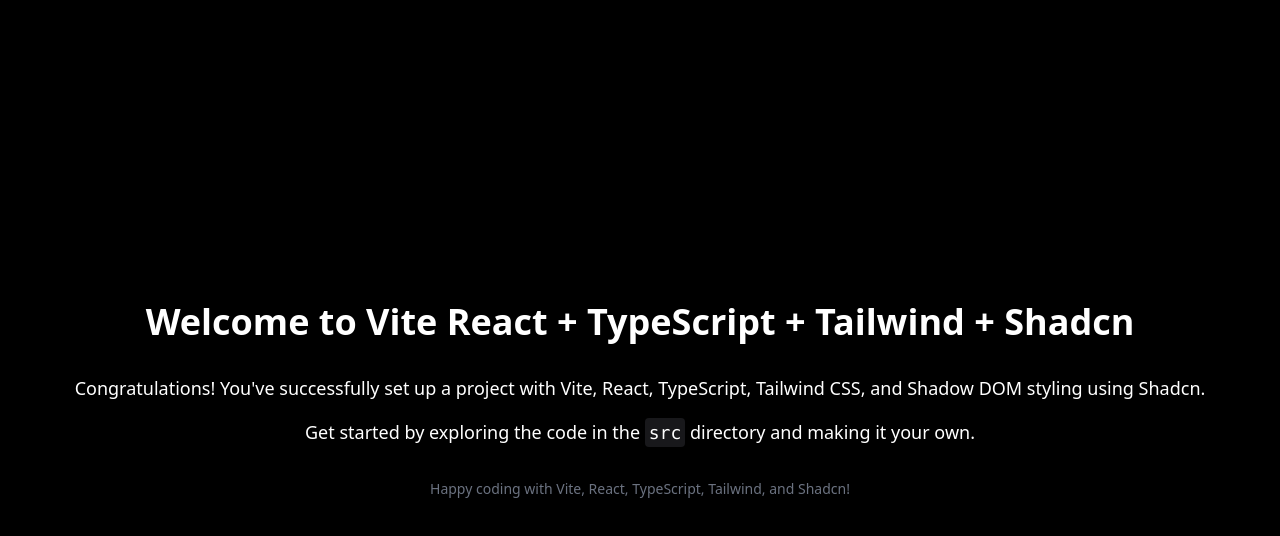
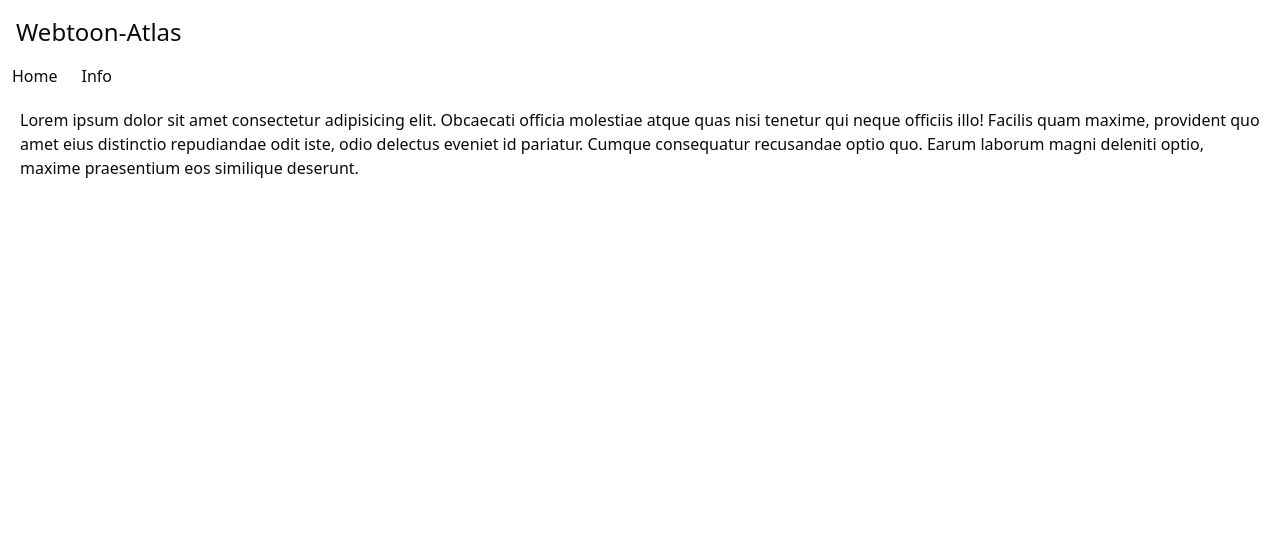
Before and after one commit to node-ninjas/webtoon-atlas, a React (Vite) app: page / in a window 1280 px wide. Shown: the top 536 px of the page. Built offline with nearby package versions, Linux system fonts and the light colour scheme.

Commit message:
Works on webtoonaltas (#7)
* update Port in 3500

* update the site of the newest stand

* create AppRouter and routes one

* AppRouter works

* style added

```diff
--- a/index.html
+++ b/index.html
@@ -4,7 +4,7 @@
         <meta charset="UTF-8" />
         <link rel="icon" type="image/svg+xml" href="/vite.svg" />
         <meta name="viewport" content="width=device-width, initial-scale=1.0" />
-        <title>React + TypeScript + Tailwind + Shadcn</title>
+        <title>Webtoon-Atlas</title>
     </head>
     <body>
         <div id="root"></div>
--- a/package.json
+++ b/package.json
@@ -4,7 +4,7 @@
     "version": "0.0.0",
     "type": "module",
     "scripts": {
-        "dev": "vite --open",
+        "dev": "vite --port 3500 --open",
         "build": "tsc && vite build",
         "lint": "eslint . --ext ts,tsx --report-unused-disable-directives --max-warnings 0",
         "preview": "vite preview"
@@ -16,6 +16,7 @@
         "lucide-react": "^0.331.0",
         "react": "^18.2.0",
         "react-dom": "^18.2.0",
+        "react-router-dom": "^6.22.3",
         "tailwind-merge": "^2.2.1",
         "tailwindcss-animate": "^1.0.7"
     },
--- a/src/App.tsx
+++ b/src/App.tsx
@@ -1,28 +1,13 @@
+import { Outlet } from "react-router-dom"
+import { Header } from "./components/Header"
+
 function App() {
     return (
         <>
-            <div className="bg-black text-white min-h-screen flex flex-col items-center justify-center">
-                <header className="text-4xl font-bold mb-8">
-                    Welcome to Vite React + TypeScript + Tailwind + Shadcn
-                </header>
-                <main className="text-lg text-center">
-                    <p>
-                        Congratulations! You've successfully set up a project
-                        with Vite, React, TypeScript, Tailwind CSS, and Shadow
-                        DOM styling using Shadcn.
-                    </p>
-                    <p className="mt-4">
-                        Get started by exploring the code in the{' '}
-                        <code>src</code> directory and making it your own.
-                    </p>
-                </main>
-                <footer className="mt-8 text-sm text-gray-500">
-                    <p>
-                        Happy coding with Vite, React, TypeScript, Tailwind, and
-                        Shadcn!
-                    </p>
-                </footer>
-            </div>
+            <Header />
+            <main className="m-5">
+                <Outlet />
+            </main>
         </>
     )
 }
--- /dev/null
+++ b/src/AppRouter.tsx
@@ -0,0 +1,26 @@
+import { createBrowserRouter } from "react-router-dom";
+import App from "./App"
+import { Page404 } from "./pages/Page404";
+import { PageHome } from "./pages/PageHome";
+import { PageInfo } from "./pages/PageInfo";
+
+
+const router = createBrowserRouter([
+    {
+        path: "/",
+        errorElement: <Page404 />,
+        element: <App />,
+        children: [
+            {
+                path: "/",
+                element: <PageHome />
+            },
+            {
+                path: "/info",
+                element: <PageInfo />
+            }
+        ]
+    }
+])
+
+export default router;
--- /dev/null
+++ b/src/components/Header.tsx
@@ -0,0 +1,10 @@
+import { Nav } from "./Nav"
+
+export const Header = () => {
+    return (
+        <>
+            <h1 className="text-2xl m-4">Webtoon-Atlas</h1>
+            <Nav />
+        </>
+    )
+}
--- /dev/null
+++ b/src/components/Nav.tsx
@@ -0,0 +1,10 @@
+import { NavLink } from 'react-router-dom';
+
+export const Nav = () => {
+    return (
+        <nav>
+            <NavLink to="/" className="m-3">Home</NavLink>
+            <NavLink to="/info" className="m-3">Info</NavLink>
+        </nav>
+    )
+}
--- /dev/null
+++ b/src/components/ui/button.tsx
@@ -0,0 +1,56 @@
+import * as React from "react"
+import { Slot } from "@radix-ui/react-slot"
+import { cva, type VariantProps } from "class-variance-authority"
+
+import { cn } from "@/lib/utils"
+
+const buttonVariants = cva(
+  "inline-flex items-center justify-center whitespace-nowrap rounded-md text-sm font-medium ring-offset-background transition-colors focus-visible:outline-none focus-visible:ring-2 focus-visible:ring-ring focus-visible:ring-offset-2 disabled:pointer-events-none disabled:opacity-50",
+  {
+    variants: {
+      variant: {
+        default: "bg-primary text-primary-foreground hover:bg-primary/90",
+        destructive:
+          "bg-destructive text-destructive-foreground hover:bg-destructive/90",
+        outline:
+          "border border-input bg-background hover:bg-accent hover:text-accent-foreground",
+        secondary:
+          "bg-secondary text-secondary-foreground hover:bg-secondary/80",
+        ghost: "hover:bg-accent hover:text-accent-foreground",
+        link: "text-primary underline-offset-4 hover:underline",
+      },
+      size: {
+        default: "h-10 px-4 py-2",
+        sm: "h-9 rounded-md px-3",
+        lg: "h-11 rounded-md px-8",
+        icon: "h-10 w-10",
+      },
+    },
+    defaultVariants: {
+      variant: "default",
+      size: "default",
+    },
+  }
+)
+
+export interface ButtonProps
+  extends React.ButtonHTMLAttributes<HTMLButtonElement>,
+    VariantProps<typeof buttonVariants> {
+  asChild?: boolean
+}
+
+const Button = React.forwardRef<HTMLButtonElement, ButtonProps>(
+  ({ className, variant, size, asChild = false, ...props }, ref) => {
+    const Comp = asChild ? Slot : "button"
+    return (
+      <Comp
+        className={cn(buttonVariants({ variant, size, className }))}
+        ref={ref}
+        {...props}
+      />
+    )
+  }
+)
+Button.displayName = "Button"
+
+export { Button, buttonVariants }
--- a/src/lib/utils.ts
+++ /dev/null
@@ -1,6 +0,0 @@
-import { type ClassValue, clsx } from "clsx"
-import { twMerge } from "tailwind-merge"
-
-export function cn(...inputs: ClassValue[]) {
-  return twMerge(clsx(inputs))
-}
--- a/src/main.tsx
+++ b/src/main.tsx
@@ -1,5 +1,7 @@
 import ReactDOM from "react-dom/client";
-import App from "./App.tsx";
+
 import "./index.scss";
+import { RouterProvider } from "react-router-dom";
+import router from "./AppRouter.tsx";
 
-ReactDOM.createRoot(document.getElementById("root")!).render(<App />);
+ReactDOM.createRoot(document.getElementById("root")!).render(<RouterProvider router={router} />);
--- /dev/null
+++ b/src/pages/Page404.tsx
@@ -0,0 +1,12 @@
+import { NavLink } from 'react-router-dom'
+
+export const Page404 = () => {
+    return (
+        <>
+            <h1>404 Not Found</h1>
+            <NavLink to="/" className="underline">
+                Return to this Link
+            </NavLink>
+        </>
+    )
+}
--- /dev/null
+++ b/src/pages/PageHome.tsx
@@ -0,0 +1,7 @@
+export const PageHome = () => {
+    return (
+        <>
+            <p>Lorem ipsum dolor sit amet consectetur adipisicing elit. Obcaecati officia molestiae atque quas nisi tenetur qui neque officiis illo! Facilis quam maxime, provident quo amet eius distinctio repudiandae odit iste, odio delectus eveniet id pariatur. Cumque consequatur recusandae optio quo. Earum laborum magni deleniti optio, maxime praesentium eos similique deserunt.</p>
+        </>
+    )
+}
--- /dev/null
+++ b/src/pages/PageInfo.tsx
@@ -0,0 +1,9 @@
+export const PageInfo = () => {
+    return (
+        <>
+            <h1>Page Info</h1>
+            <p>Lorem ipsum, dolor sit amet consectetur adipisicing elit. Recusandae ipsum laboriosam atque deleniti ut in magnam culpa veniam nesciunt reiciendis! Facilis, voluptate ipsam nostrum saepe voluptatibus repellat dolorem error praesentium, quos repudiandae optio maiores.
+            </p>
+        </>
+    )
+}
```
Also changed, not shown: 1 other file (tests, documents, lock files or other folders).
